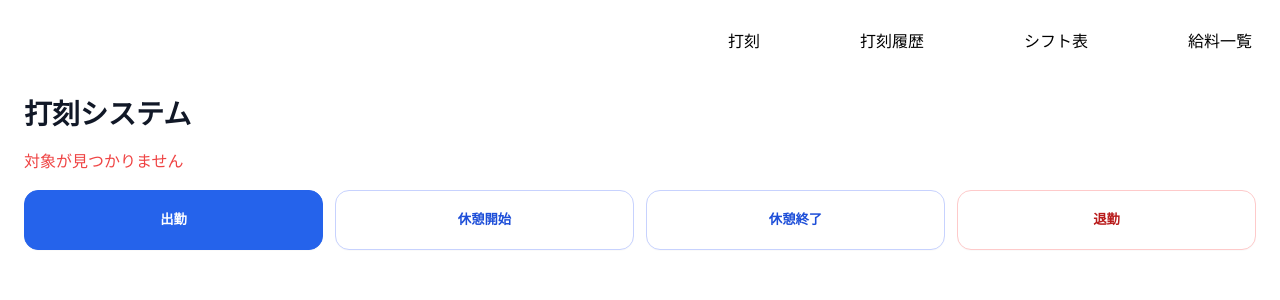
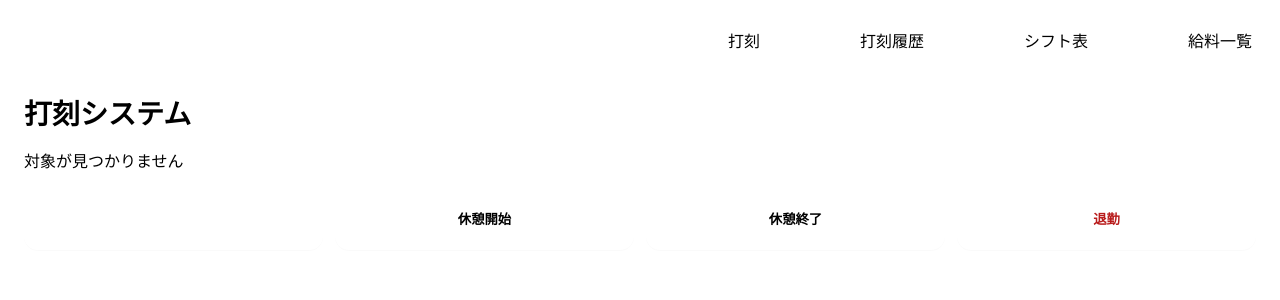
Before and after one commit to dake-tte-yomenai/freee-attendance-management, a Next.js app: page /stamping in a window 1280 px wide. Shown: the top 300 px of the page. Built offline with nearby package versions, Linux system fonts and the light colour scheme; no server answers; sample sign-in values are in the browser's storage.

Commit message:
middle 13 commit

```diff
--- a/src/app/(pages)/detailShift/detailShift.module.css
+++ b/src/app/(pages)/detailShift/detailShift.module.css
@@ -1,4 +1,4 @@
-:root{
+.page{
   --c-text:#111827;
   --c-muted:#6b7280;
   --c-border:#e5e7eb;
--- a/src/app/(pages)/displaySalary/displaySalary.module.css
+++ b/src/app/(pages)/displaySalary/displaySalary.module.css
@@ -1,4 +1,4 @@
-:root{
+.page{
   --c-text:#111827;
   --c-muted:#6b7280;
   --c-border:#e5e7eb;
--- a/src/app/(pages)/displayShift/displayShift.module.css
+++ b/src/app/(pages)/displayShift/displayShift.module.css
@@ -1,4 +1,4 @@
-:root{
+.page{
   --c-text:#111827;
   --c-muted:#6b7280;
   --c-border:#e5e7eb;
--- a/src/app/(pages)/editStamp/editStamp.module.css
+++ b/src/app/(pages)/editStamp/editStamp.module.css
@@ -1,4 +1,4 @@
-:root{
+.page{
   --c-text:#111827;
   --c-muted:#6b7280;
   --c-border:#e5e7eb;
--- a/src/app/(pages)/stampHistory/stampHistory.module.css
+++ b/src/app/(pages)/stampHistory/stampHistory.module.css
@@ -1,4 +1,4 @@
-:root{
+.page{
   --c-text:#111827;
   --c-muted:#6b7280;
   --c-border:#e5e7eb;
--- a/src/app/(pages)/stamping/stamping.module.css
+++ b/src/app/(pages)/stamping/stamping.module.css
@@ -1,5 +1,5 @@
 /* === Blue Theme Tokens ====================================== */
-:root{
+.page{
   --c-bg: #ffffff;
   --c-text: #111827;          /* neutral-900 */
   --c-muted: #6b7280;         /* neutral-500 */
```
